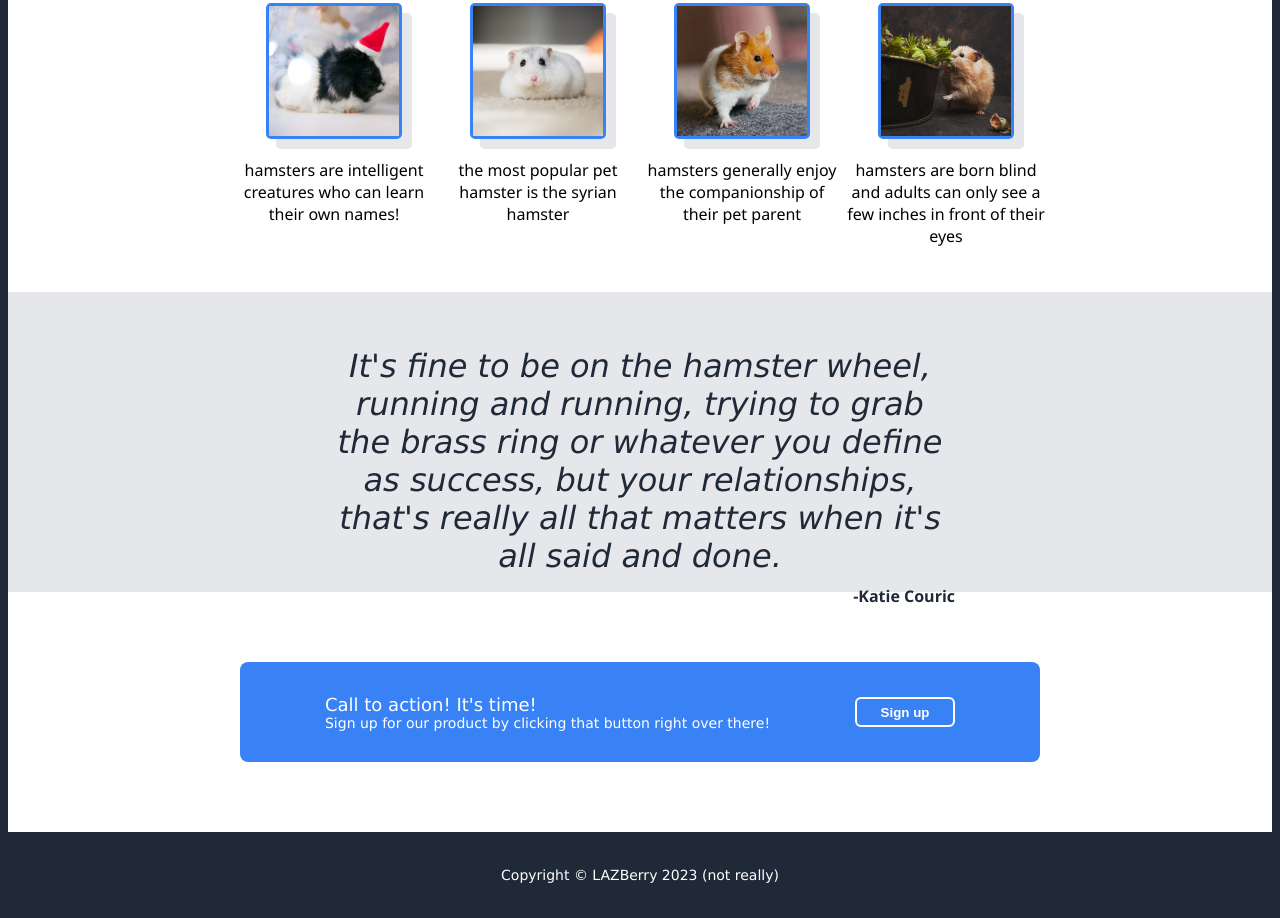
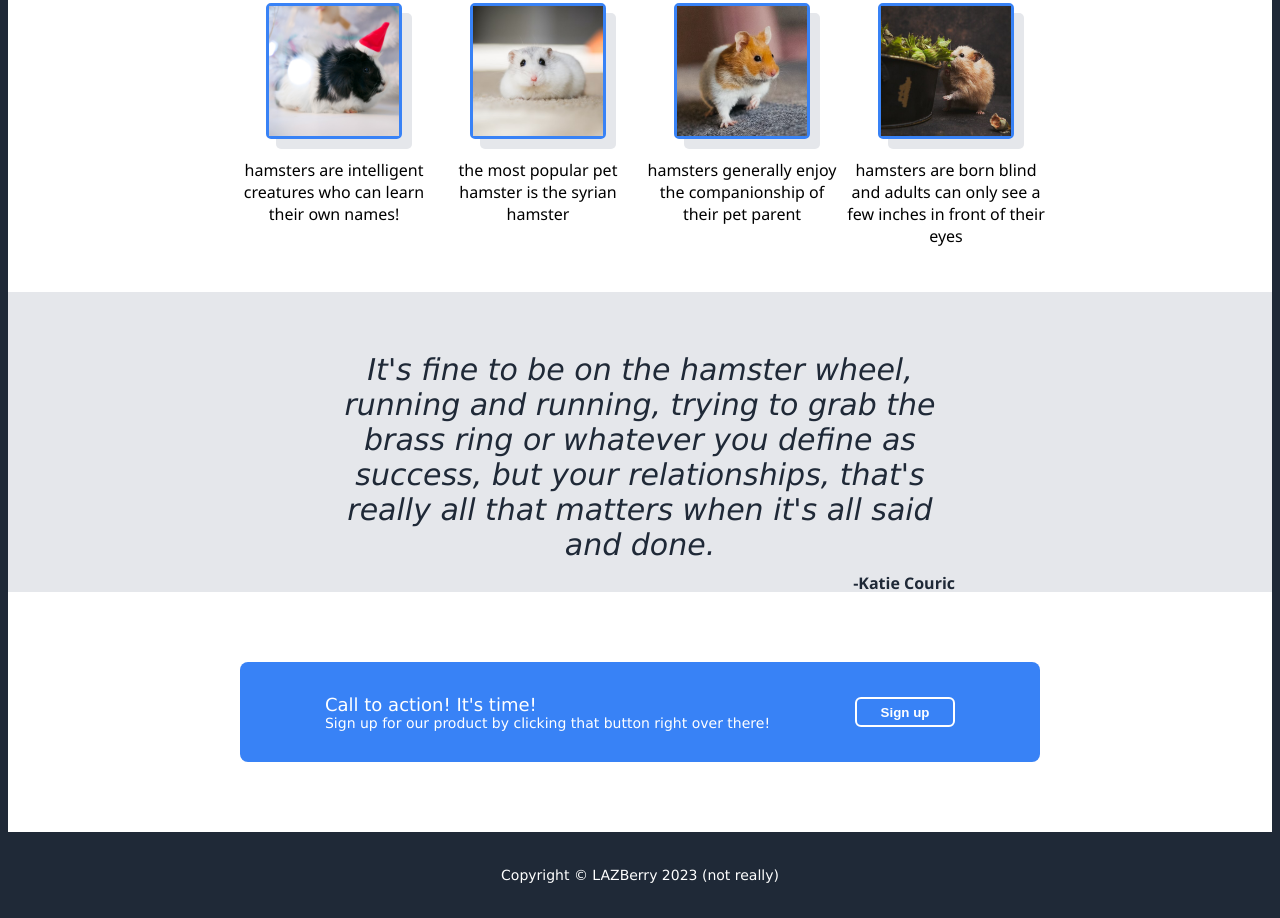
Before and after one commit to lazberry/landing-page, a plain HTML site: page index.html in a window 1280 px wide. Shown: the part 680-1598 px from the top of the page. Drawn offline with Linux system fonts and the light colour scheme.

Commit message:
Changed size of quote on landing page
Size of text changed from 32px to 30px
Was taking up too much space previously

```diff
--- a/styles.css
+++ b/styles.css
@@ -123,11 +123,11 @@ body {
     justify-content: center;
     margin: 0 auto;
     max-width: 630px;
-    padding-top: 55px;
+    padding-top: 60px;
 }
 
 .quotetext {
-    font-size: 32px;
+    font-size: 30px;
     color: #1f2937;
     display: flex;
     max-width: 650px;
```
